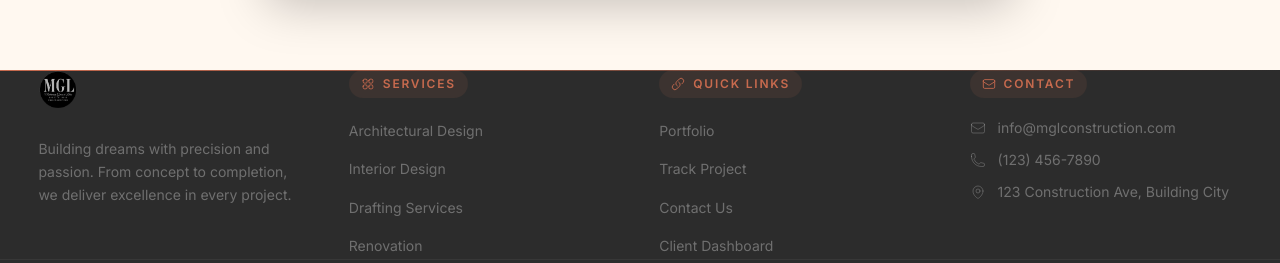
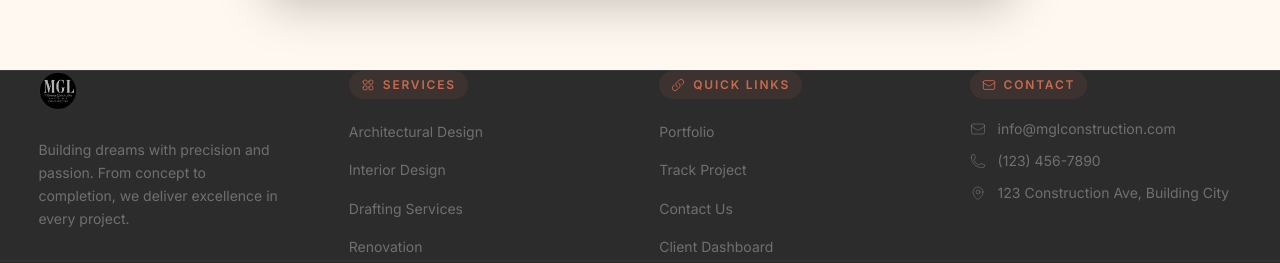
Before and after one commit to jelson020224-create/mgl-web, a Next.js app: page /login in a window 1280 px wide. Shown: the part 794-1057 px from the top of the page. Built offline with nearby package versions, Linux system fonts and the light colour scheme; no server answers; the database is empty; a web font is replaced by a local one.

Commit message:
fix: replace subtle gradient line with solid visible footer top border

```diff
--- a/src/components/Footer.tsx
+++ b/src/components/Footer.tsx
@@ -9,8 +9,7 @@ export default function Footer({ settings }: FooterProps) {
   const linkClass = "text-sm text-gray/60 hover:text-white transition-colors duration-200"
 
   return (
-    <footer className="relative bg-warm-gray overflow-hidden">
-      <div className="absolute top-0 left-0 right-0 h-px bg-gradient-to-r from-terracotta via-terracotta/50 to-transparent" />
+    <footer className="relative bg-warm-gray overflow-hidden border-t border-white/[0.07]">
 
       <div className="section-container py-[clamp(4rem,6vw,6rem)]">
         <div className="grid grid-cols-1 md:grid-cols-2 lg:grid-cols-4 gap-[clamp(2rem,3vw,3rem)]">
@@ -18,7 +17,7 @@ export default function Footer({ settings }: FooterProps) {
             <Link href="/" className="inline-block mb-5">
               <SiteLogo settings={settings} variant="full" className="h-10" />
             </Link>
-            <p className="text-sm text-gray/60 leading-relaxed pr-4">
+            <p className="text-sm text-gray/60 leading-relaxed pr-6">
               Building dreams with precision and passion. From concept to completion, we deliver excellence in every project.
             </p>
           </div>
```
